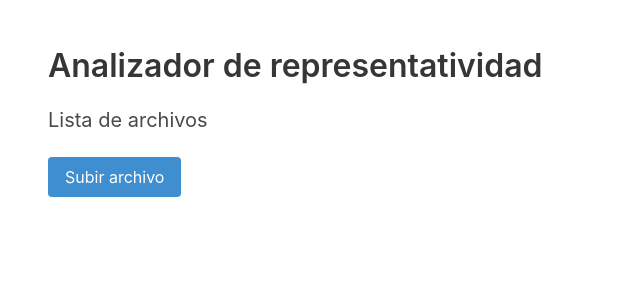
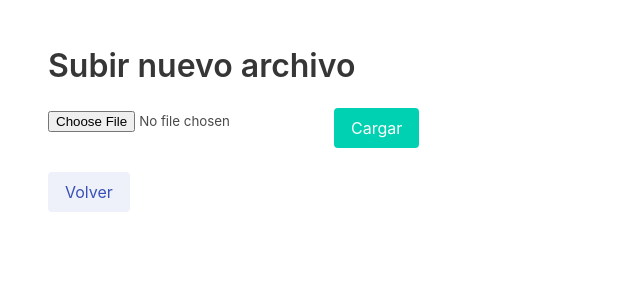
Before and after one commit to alexander-castro/representativeness-front, a Vue app: page /#/nuevo in a window 1280 px wide. Shown: the top 300 px of the page, without its empty margins (0-640 px from the left). Built offline with nearby package versions, Linux system fonts and the light colour scheme.

Commit message:
Se arregla refrescar pagina

```diff
--- a/src/components/FileList.vue
+++ b/src/components/FileList.vue
@@ -38,6 +38,8 @@ export default defineComponent({
     </ul>
   </div>
   <div class="block">
-    <router-link to="/nuevo" class="button is-info">Subir archivo</router-link>
+    <router-link to="/nuevo" class="button is-link is-light"
+      >Subir archivo</router-link
+    >
   </div>
 </template>
--- a/src/components/FileReport.vue
+++ b/src/components/FileReport.vue
@@ -160,5 +160,5 @@ export default defineComponent({
       <li>{{ invalid_column }}</li>
     </ul>
   </div>
-  <router-link to="/" class="button is-info">Volver</router-link>
+  <router-link to="/" class="button is-link is-light">Volver</router-link>
 </template>
--- a/src/components/NewFile.vue
+++ b/src/components/NewFile.vue
@@ -1,8 +1,10 @@
 <template>
-  <h1>Subir nuevo archivo</h1>
-  <form method="post" enctype="multipart/form-data">
+  <h1 class="title">Subir nuevo archivo</h1>
+  <form method="post" enctype="multipart/form-data" class="block">
     <input type="file" name="file" />
-    <input type="submit" value="Cargar" />
+    <input type="submit" value="Cargar" class="button is-primary" />
   </form>
-  <router-link to="/" class="button is-info">Volver</router-link>
+  <div class="block">
+    <router-link to="/" class="button is-link is-light">Volver</router-link>
+  </div>
 </template>
--- a/src/main.ts
+++ b/src/main.ts
@@ -1,5 +1,5 @@
 import { createApp } from "vue";
-import { createRouter, createWebHistory } from "vue-router";
+import { createRouter, createWebHashHistory } from "vue-router";
 import App from "./App.vue";
 import "bulma/css/bulma.min.css";
 
@@ -21,7 +21,7 @@ const routes = [
 ];
 
 const router = createRouter({
-  history: createWebHistory(),
+  history: createWebHashHistory(),
   routes,
 });
 
```
